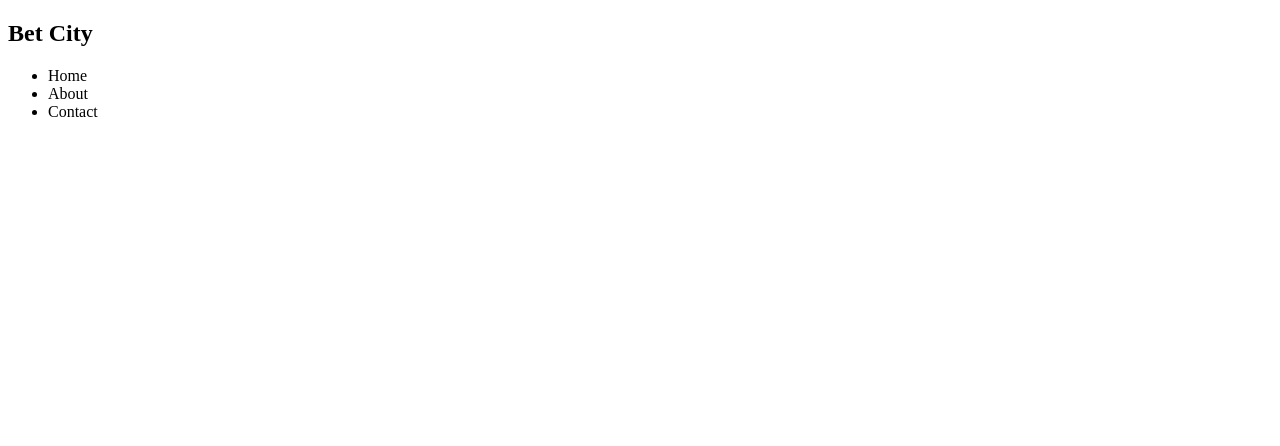
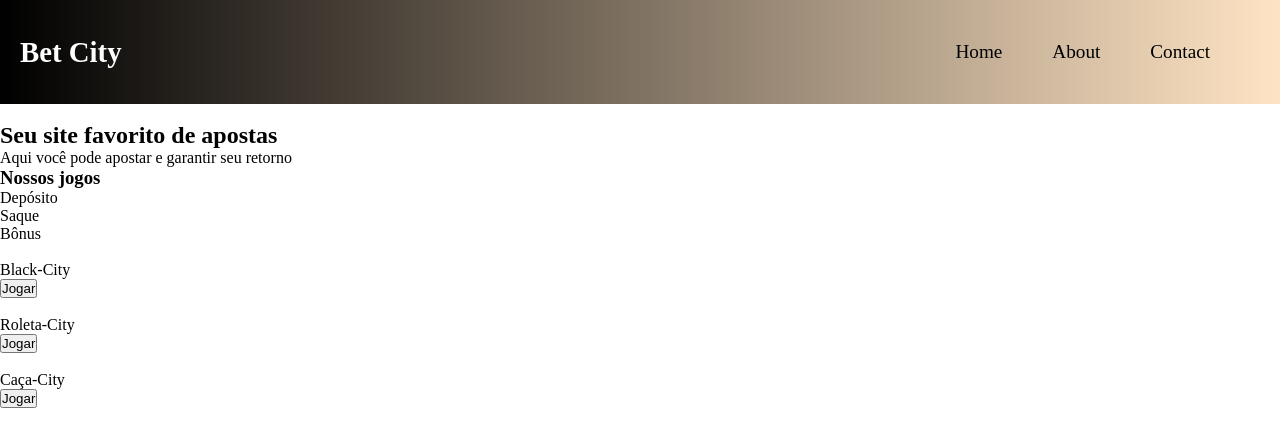
Before and after one commit to MindSyncc/aula, a plain HTML site: page index.html in a window 1280 px wide. Drawn offline with Linux system fonts and the light colour scheme.

Commit message:
Ajustes e Estilização

```diff
--- a/index.html
+++ b/index.html
@@ -3,6 +3,7 @@
 <head>
     <meta charset="UTF-8">
     <meta name="viewport" content="width=device-width, initial-scale=1.0">
+    <link rel="stylesheet" href="/src/css/estilo.css">
     <title>Bet City</title>
 </head>
 <body>
@@ -13,13 +14,50 @@
                 <li>Home</li>
                 <li>About</li>
                 <li>Contact</li>
+                <li><img src="" alt=""></li>
             </ul>
         </nav>
     </header>
     <main>
         <div class="painel">
+            <img src="" alt="">
+            <h2>Seu site favorito de apostas</h2>
+            <p>Aqui você pode apostar e garantir seu retorno</p>
+        </div>
 
-        </div>
+        <section>
+            <h3>Nossos jogos</h3>
+
+            <ul id="card1">
+                <div>
+                    <p>Depósito</p>
+                </div>
+                <div>
+                    <p>Saque</p>
+                </div>
+                <div>
+                    <p>Bônus</p>
+                </div>
+            </ul>
+
+            <ul id="card2">
+                <div>
+                    <img src="" alt="">
+                    <p>Black-City</p>
+                    <button>Jogar</button>
+                </div>
+                <div>
+                    <img src="" alt="">
+                    <p>Roleta-City</p>
+                    <button>Jogar</button>
+                </div>
+                <div>
+                    <img src="" alt="">
+                    <p>Caça-City</p>
+                    <button>Jogar</button>
+                </div>
+            </ul>
+        </section>
     </main>
 </body>
 </html>
--- a/src/css/estilo.css
+++ b/src/css/estilo.css
@@ -0,0 +1,46 @@
+*{
+    margin: 0;
+    padding: 0;
+}
+
+:root{
+    --color1: orange;
+    --color2: black;
+    --color3: white;
+}
+
+html{
+    scroll-behavior: smooth;
+}
+
+header{
+    margin: 0 auto;
+    top: 0;
+    width: 100%;
+    z-index: 10;
+    font-weight: 500;
+    font-size: 1.2rem;
+}
+
+header nav{
+    height: 13vh;
+    background-image: linear-gradient(to right, black, bisque);
+    width: 100%;
+    display: flex;
+    align-items: center;
+    gap: 50px;
+    justify-content: space-between;
+}
+
+header nav h1{
+    color: var(--color3);
+    padding-left: 20px;
+}
+
+header nav ul{
+    display: flex;
+    gap: 50px;
+    list-style: none;
+    color: var(--color2);
+    padding-right: 20px;
+}
```
